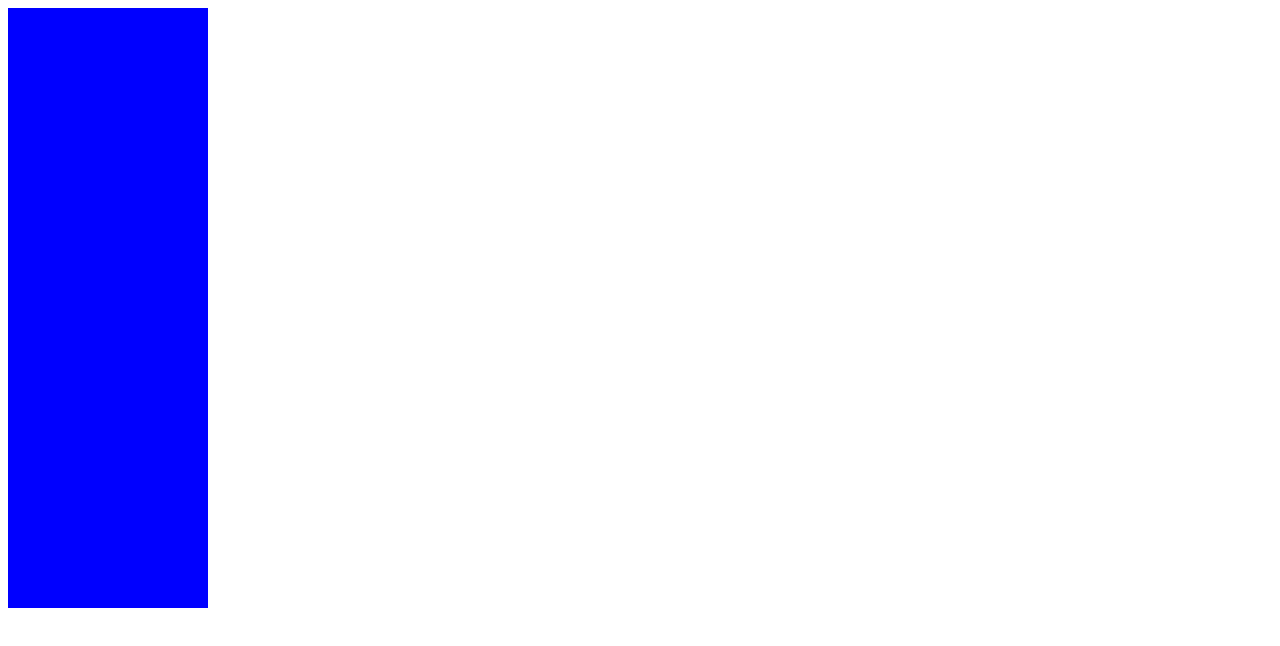
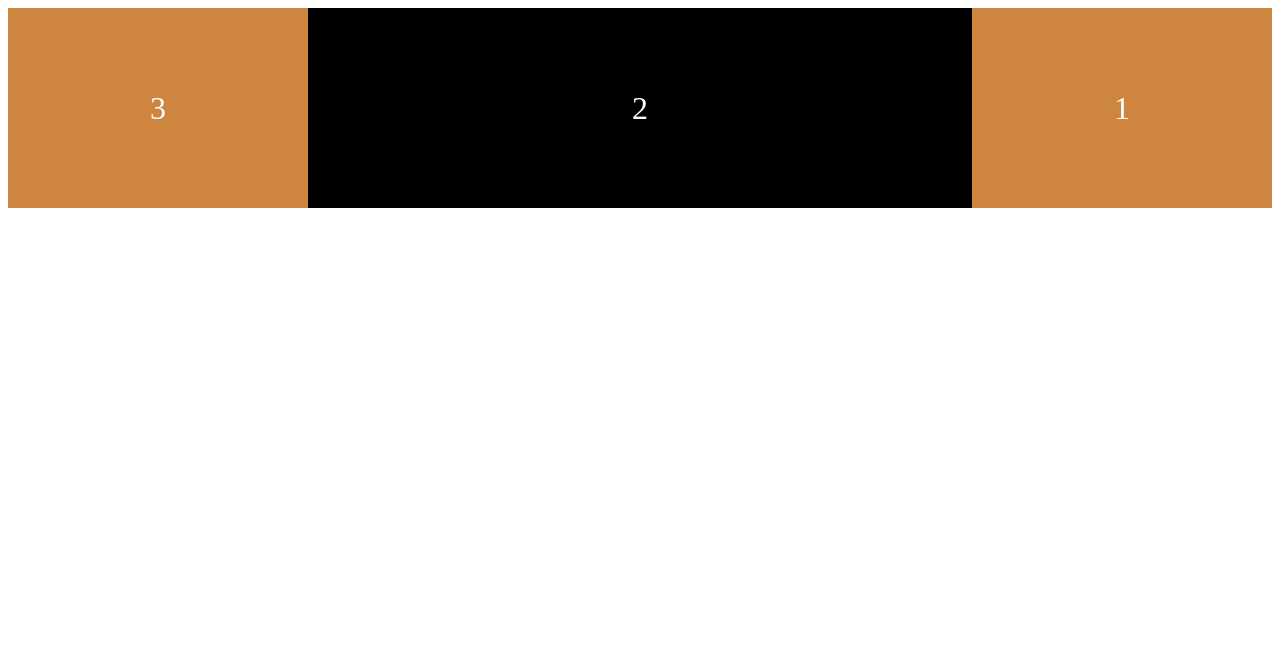
Before and after one commit to codekyz/css-master-class, a plain HTML site: page index.html in a window 1280 px wide. Drawn offline with Linux system fonts and the light colour scheme.

Commit message:
Finished Flexbox

```diff
--- a/index.html
+++ b/index.html
@@ -8,8 +8,10 @@
     <title>(S)CSS Master Class</title>
   </head>
   <body>
-    <div class="box"></div>
-    <div class="box"></div>
-    <div class="box"></div>
+    <div class="wrapper">
+      <div class="box">1</div>
+      <div class="box">2</div>
+      <div class="box">3</div>
+    </div>
   </body>
 </html>
--- a/styles.css
+++ b/styles.css
@@ -1,5 +1,23 @@
+.wrapper {
+  display: flex;
+  flex-direction: row-reverse;
+  justify-content: space-around;
+  align-content: flex-start;
+  height: 100vh;
+}
+
 .box {
-  background-color: blue;
-  width: 200px;
+  background-color: peru;
+  width: 300px;
   height: 200px;
+  color: white;
+  font-size: 32px;
+  display: flex;
+  justify-content: center;
+  align-items: center;
 }
+
+.box:nth-child(2) {
+  background-color: #000;
+  flex-grow: 1;
+}
```
